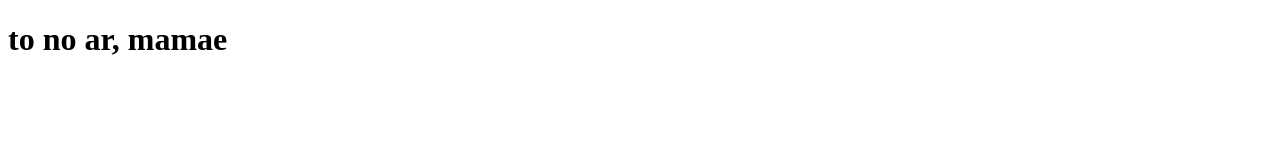
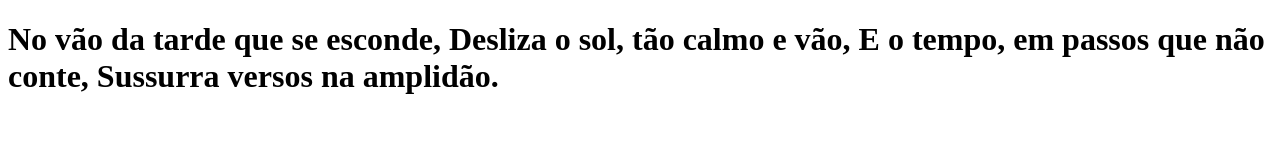
Before and after one commit to isacfrs/9doseis, a plain HTML site: page index.html in a window 1280 px wide. Drawn offline with Linux system fonts and the light colour scheme.

Commit message:
Update index.html

```diff
--- a/index.html
+++ b/index.html
@@ -6,7 +6,11 @@
     <title>Document</title>
 </head>
 <body>
-    <h1>to no ar, mamae</h1>
+    <h1>No vão da tarde que se esconde,
+        Desliza o sol, tão calmo e vão,
+        E o tempo, em passos que não conte,
+        Sussurra versos na amplidão.
 
+        </h1>
 </body>
 </html>
```
